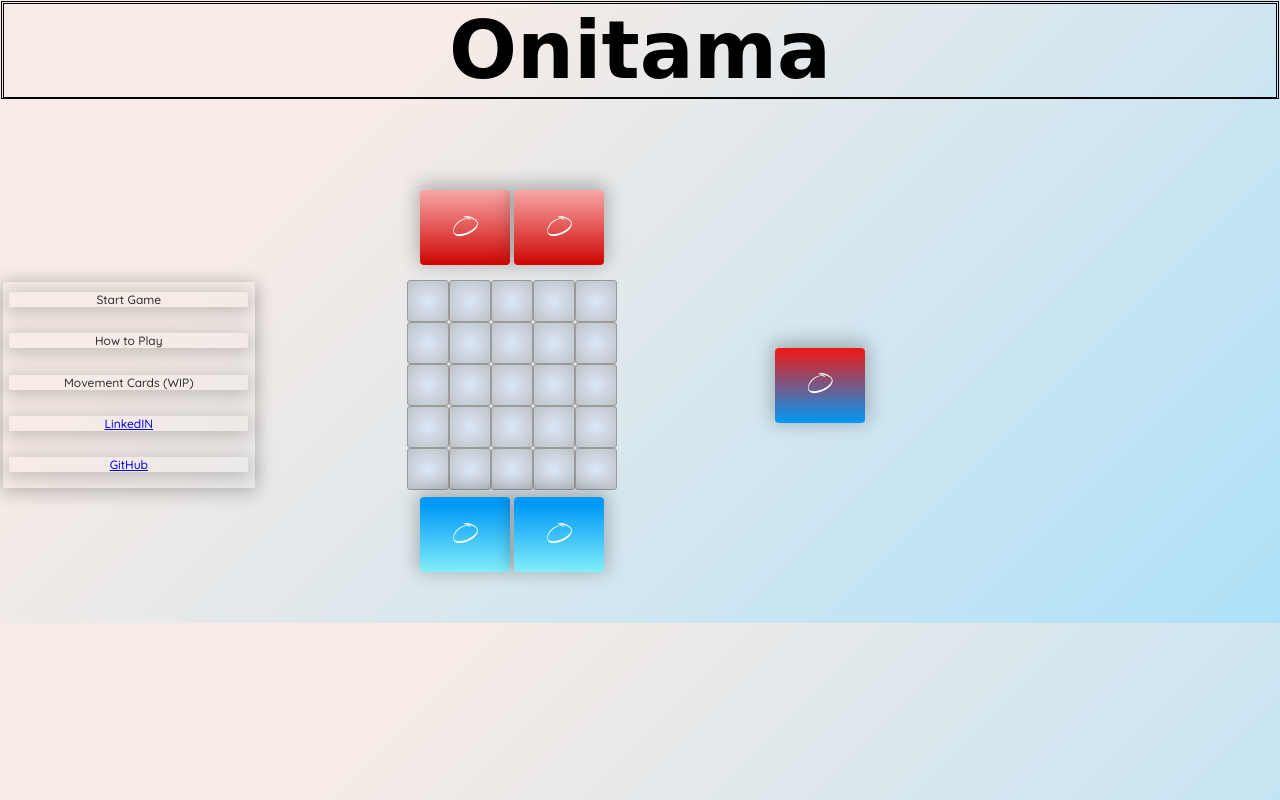
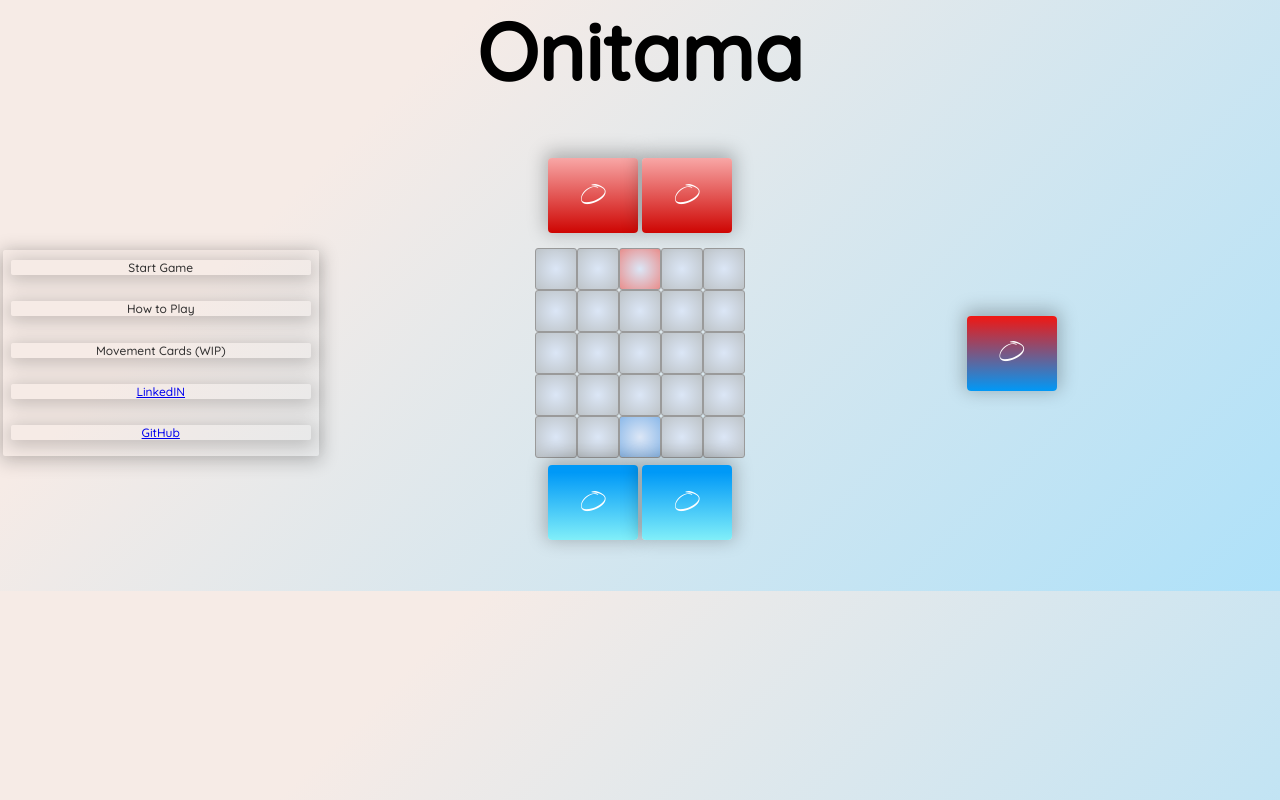
Before and after one commit to Bill-the-dev/onitama_js, a website built with webpack: page index.html in a window 1280 px wide. Built offline with nearby package versions, Linux system fonts and the light colour scheme; a web font is replaced by a local one.

Commit message:
fix styling for grid and shrine squares

```diff
--- a/index.html
+++ b/index.html
@@ -44,7 +44,7 @@
         <div id="board">
           <div class="square inactive" id="[4,0]"></div>
           <div class="square inactive" id="[4,1]"></div>
-          <div class="square inactive" id="[4,2]"></div>
+          <div class="square inactive shrine-red" id="[4,2]"></div>
           <div class="square inactive" id="[4,3]"></div>
           <div class="square inactive" id="[4,4]"></div>
           <div class="square inactive" id="[3,0]"></div>
@@ -64,7 +64,7 @@
           <div class="square inactive" id="[1,4]"></div>
           <div class="square inactive" id="[0,0]"></div>
           <div class="square inactive" id="[0,1]"></div>
-          <div class="square inactive" id="[0,2]"></div>
+          <div class="square inactive shrine-blue" id="[0,2]"></div>
           <div class="square inactive" id="[0,3]"></div>
           <div class="square inactive" id="[0,4]"></div>
         </div>
--- a/src/styles/index.css
+++ b/src/styles/index.css
@@ -23,6 +23,7 @@
 #container {
   width: 100%;
   height: 100%;
+
 }
 
 
@@ -30,8 +31,7 @@
   width: 100%;
   height: 100%;
   display: grid;
-  grid-template-columns: repeat(5, 1fr);
-  /* grid-template-columns: 0.5fr 1fr 0.5fr 1fr 1fr; */
+  grid-template-columns: repeat(4, 1fr);
   grid-template-rows: .25fr 1fr 2fr 1fr .25fr;
   /* grid-auto-rows: minmax(100px, auto);  */
   /* flex-direction: column; */
@@ -39,13 +39,13 @@
 }
 
 header {
-  border-bottom: 2px solid black;
-  margin-bottom: 50px;
-  border-style: double;
+  margin-bottom: 1em;
+  /* grid-column: 2 / 4; */
+
 }
 
 .title {
-  font-family: 'Nanum Brush Script', cursive;
+  font-family: 'Quicksand', sans-serif;
   font-size: 5rem;
   font-weight: bold;
   text-align: center;
@@ -140,6 +140,13 @@
   /* opacity: 0; */
 }
 
+.square.inactive.shrine-red {
+  background: radial-gradient(circle, #DBE6F6 1%, #e98e8c 100%);
+}
+.square.inactive.shrine-blue {
+  background: radial-gradient(circle, #DBE6F6 1%, #8cb9e9 100%);
+}
+
 .modal__howTo {
   height: 100%;
   width: 100%;
```
Also changed, not shown: notes_bugs.md (+0 -6 lines), dist/main.css.
